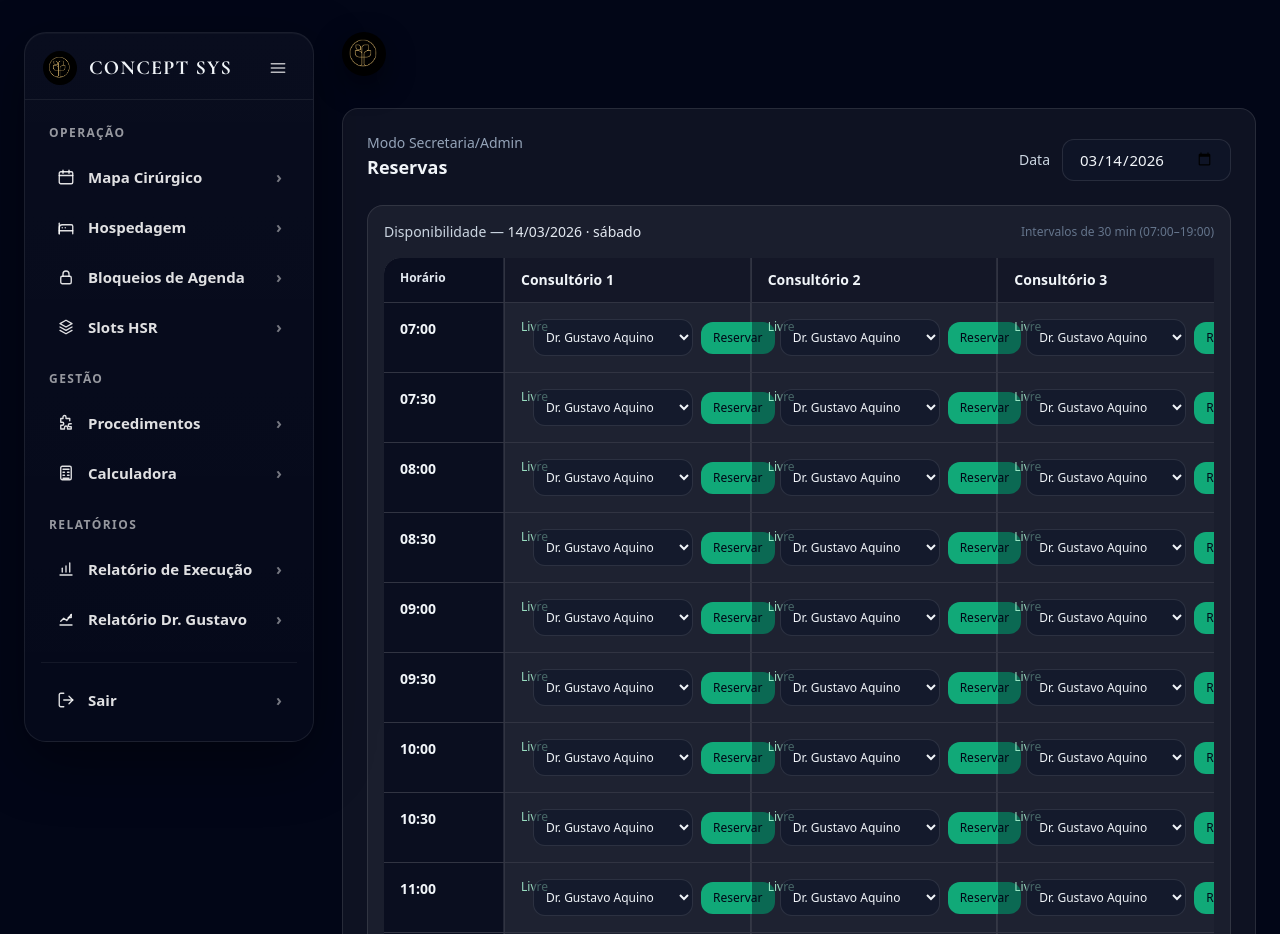
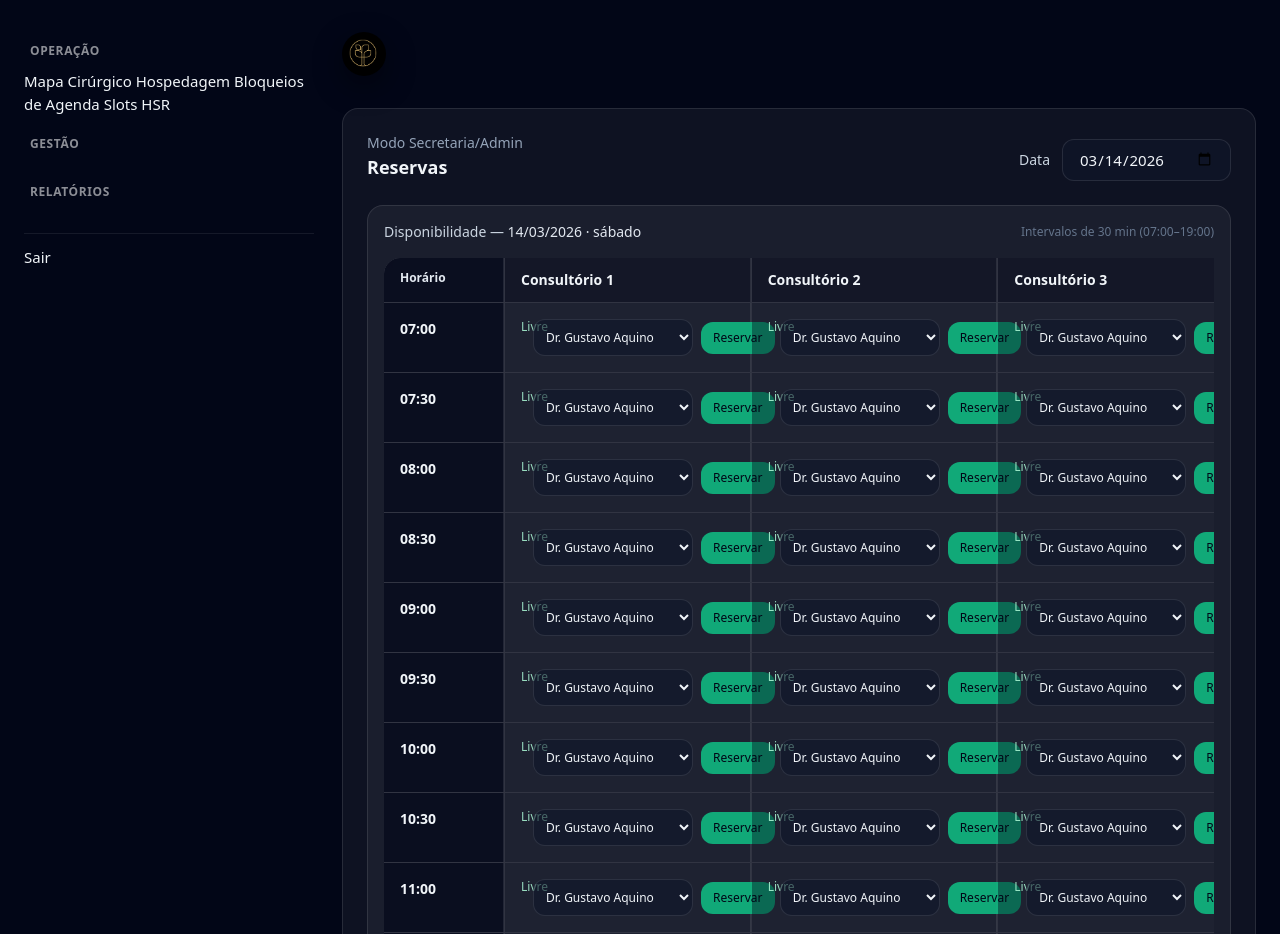
Before and after one commit to NextLevel2025Medical/agenda_consultorios, a FastAPI app: page /admin in a window 1280 px wide. Shown: the top 934 px of the page. Run offline with FastAPI, Linux system fonts and the light colour scheme; the visitor is signed in with stand-in values (Sample User, id 1); data comes from the database, SQL or seed files in the repository; data that the repository does not hold is empty; some libraries are stand-ins or nearby versions.

Commit message:
Add files via upload

```diff
--- a/templates/base.html
+++ b/templates/base.html
@@ -44,7 +44,46 @@
       position: sticky;
       top: 24px;
       align-self: start;
+      height: calc(100vh - 48px);
+      display: flex;
+      flex-direction: column;
       transition: width .22s ease;
+    }
+
+    .sidebar-scroll{
+      overflow-y: auto;
+      flex: 1;
+      padding-right: 6px;
+    }
+
+    .sidebar-footer{
+      border-top: 1px solid rgba(255,255,255,.08);
+      padding-top: 12px;
+      margin-top: 12px;
+    }
+
+    .menu-group{
+      margin-bottom: 10px;
+    }
+
+    .menu-group-title{
+      display:flex;
+      justify-content:space-between;
+      align-items:center;
+      cursor:pointer;
+      font-weight:800;
+      letter-spacing:.05em;
+      font-size:12px;
+      color:rgba(255,255,255,.55);
+      padding:10px 6px;
+    }
+
+    .menu-group-items{
+      display:none;
+    }
+
+    .menu-group.open .menu-group-items{
+      display:block;
     }
 
     .menu-card{
@@ -598,7 +637,54 @@
     <div id="appLayout" class="app-layout">
       {% if current_user %}
         <aside class="app-sidebar desktop-only">
-          {{ sidebar_menu(false) }}
+
+          <div class="sidebar-scroll">
+
+            <!-- OPERAÇÃO -->
+            <div class="menu-group open">
+              <div class="menu-group-title" onclick="toggleMenuGroup(this)">
+                OPERAÇÃO
+              </div>
+
+              <div class="menu-group-items">
+                <a class="menu-item" href="/mapa">Mapa Cirúrgico</a>
+                <a class="menu-item" href="/hospedagem">Hospedagem</a>
+                <a class="menu-item" href="/agenda_block">Bloqueios de Agenda</a>
+                <a class="menu-item" href="/slot_hsr">Slots HSR</a>
+              </div>
+            </div>
+
+            <!-- GESTÃO -->
+            <div class="menu-group">
+              <div class="menu-group-title" onclick="toggleMenuGroup(this)">
+                GESTÃO
+              </div>
+
+              <div class="menu-group-items">
+                <a class="menu-item" href="/procedimentos">Procedimentos</a>
+                <a class="menu-item" href="/calculadora">Calculadora</a>
+              </div>
+            </div>
+
+            <!-- RELATÓRIOS -->
+            <div class="menu-group">
+              <div class="menu-group-title" onclick="toggleMenuGroup(this)">
+                RELATÓRIOS
+              </div>
+
+              <div class="menu-group-items">
+                <a class="menu-item" href="/relatorio_execucao">Relatório de Execução</a>
+                <a class="menu-item" href="/relatorio_gustavo">Relatório Dr. Gustavo</a>
+              </div>
+            </div>
+
+          </div>
+
+          <!-- FOOTER FIXO -->
+          <div class="sidebar-footer">
+            <a class="menu-item" href="/logout">Sair</a>
+          </div>
+
         </aside>
       {% endif %}
 
@@ -690,5 +776,18 @@
       });
     }
   </script>
+  <script>
+  function toggleMenuGroup(el){
+
+    const group = el.parentElement;
+
+    if(group.classList.contains("open")){
+        group.classList.remove("open");
+    } else {
+        group.classList.add("open");
+    }
+
+  }
+  </script>
 </body>
 </html>
```
